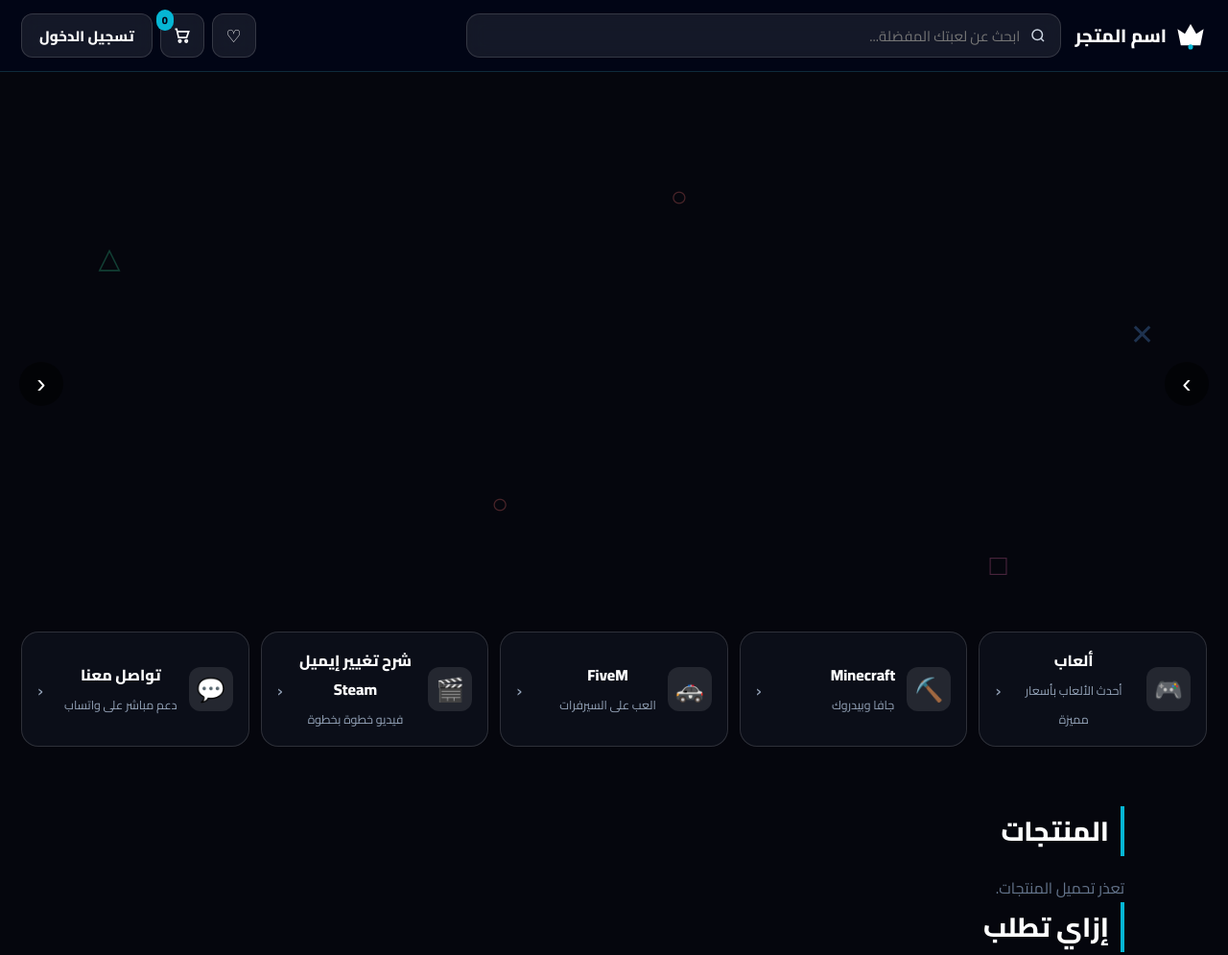
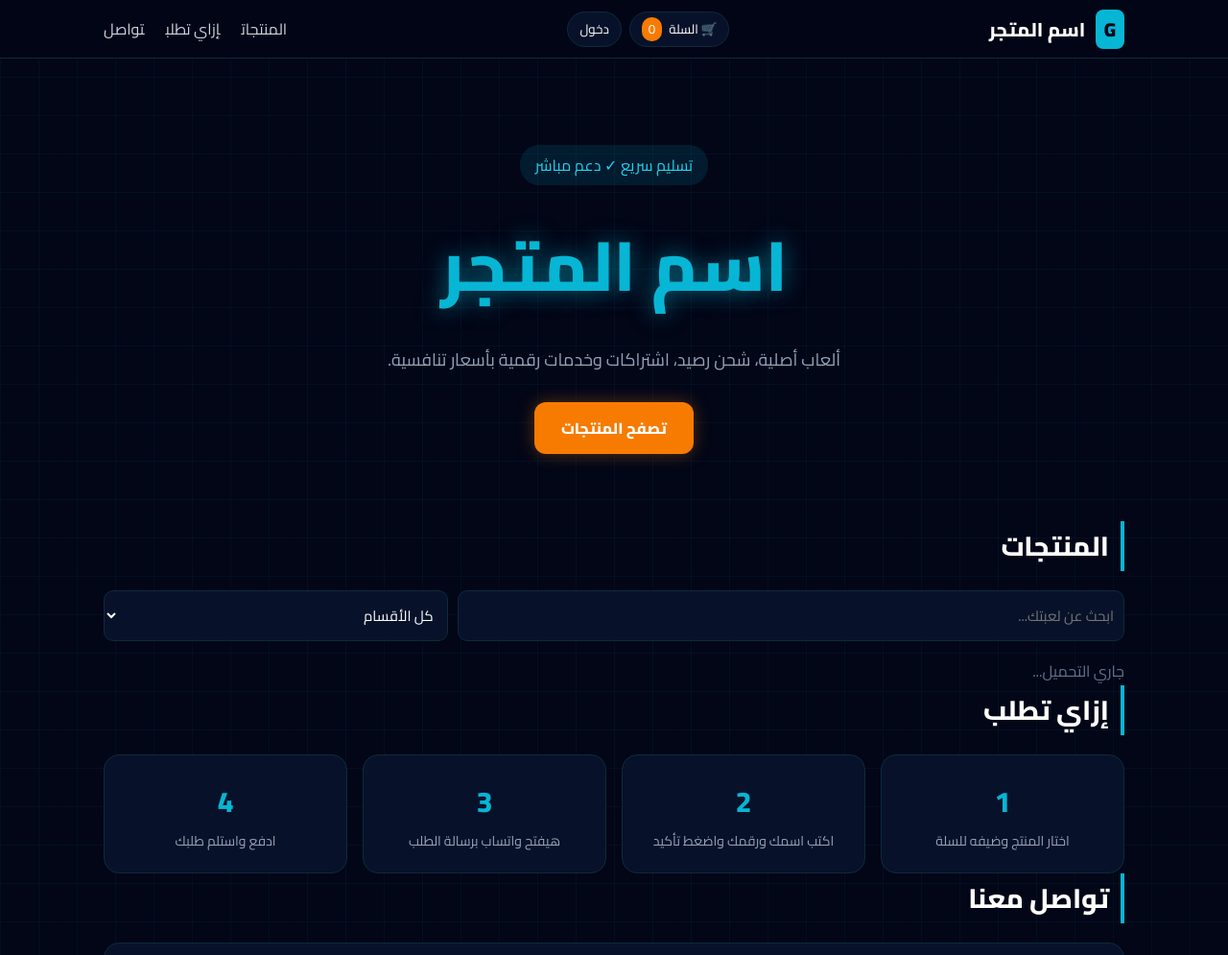
Before and after one commit to AlgokarSief/game-store, a plain HTML site: page index.html in a window 1280 px wide. Shown: the top 995 px of the page at 96% size. Drawn offline with nearby package versions, Linux system fonts and the light colour scheme; no server answers.

Commit message:
Restore previous homepage

```diff
--- a/index.html
+++ b/index.html
@@ -3,34 +3,20 @@
 <title>اسم المتجر | متجر الألعاب الرقمي</title>
 <meta name="description" content="ألعاب، شحن رصيد، اشتراكات وخدمات رقمية بتسليم سريع ودعم مباشر.">
 <link href="https://fonts.googleapis.com/css2?family=Cairo:wght@400;600;800;900&display=swap" rel="stylesheet">
-<link rel="stylesheet" href="style.css"><link rel="stylesheet" href="shop.css"><link rel="stylesheet" href="home.css"></head><body class="home">
-<header class="top"><div class="bar">
-<a class="logo" href="#top"><svg viewBox="0 0 40 40" width="34" height="34" aria-hidden="true"><path d="M4 12l9 6 7-12 7 12 9-6-4 20H8z" fill="#fff"/><circle cx="20" cy="34" r="3" fill="#06b6d4"/></svg><b class="sn">اسم المتجر</b></a>
-<form class="search" id="sform" autocomplete="off"><svg viewBox="0 0 24 24" width="18" height="18"><circle cx="11" cy="11" r="7" fill="none" stroke="currentColor" stroke-width="2"/><path d="M20 20l-4-4" stroke="currentColor" stroke-width="2"/></svg><input id="q" placeholder="ابحث عن لعبتك المفضلة..."></form>
-<div class="acts"><button id="wishBtn" class="ib" aria-label="المفضلة">♡<i id="wishCount" hidden>0</i></button><button id="cartBtn" class="ib" aria-label="السلة"><svg viewBox="0 0 24 24" width="20" height="20" fill="none" stroke="currentColor" stroke-width="2"><path d="M3 4h2l2.4 10.5h10L20 7H6.2"/><circle cx="9" cy="19" r="1.5"/><circle cx="17" cy="19" r="1.5"/></svg><i id="cartCount">0</i></button><button id="userBtn" class="tb">تسجيل الدخول</button><a id="adminLink" class="tb solid" href="admin.html" hidden>لوحة التحكم</a></div>
-</div></header>
-<section class="hero" id="top">
-<div class="slides" id="slides"></div><div class="shade"></div>
-<div class="shapes" aria-hidden="true"><span class="s1">△</span><span class="s2">○</span><span class="s3">✕</span><span class="s4">□</span><span class="s5">○</span></div>
-<div class="strip" id="strip"></div>
-<div class="cap" id="cap"></div>
-<button class="arr prev" id="prev" aria-label="السابق">›</button><button class="arr next" id="next" aria-label="التالي">‹</button>
-<div class="dots" id="dots"></div>
-<div class="cats" id="catCards">
-<a class="cc" href="#products" data-cat="ألعاب"><span class="ci">🎮</span><span><b>ألعاب</b><small>أحدث الألعاب بأسعار مميزة</small></span><em>‹</em></a>
-<a class="cc" href="#products" data-q="minecraft"><span class="ci">⛏️</span><span><b>Minecraft</b><small>جافا وبيدروك</small></span><em>‹</em></a>
-<a class="cc" href="#products" data-q="fivem"><span class="ci">🚓</span><span><b>FiveM</b><small>العب على السيرفرات</small></span><em>‹</em></a>
-<a class="cc" href="tutorial.html"><span class="ci">🎬</span><span><b>شرح تغيير إيميل Steam</b><small>فيديو خطوة بخطوة</small></span><em>‹</em></a>
-<a class="cc" href="#contact"><span class="ci">💬</span><span><b>تواصل معنا</b><small>دعم مباشر على واتساب</small></span><em>‹</em></a>
-</div></section>
-<main>
-<section id="products" class="wrap"><div class="sh"><h2>المنتجات</h2><div class="chips" id="chips"></div></div>
-<div id="grid" class="pgrid"><p class="muted">جاري التحميل...</p></div></section>
+<link rel="stylesheet" href="style.css"><link rel="stylesheet" href="shop.css"></head><body>
+<header><div class="wrap nav"><a class="logo" href="#top"><span>G</span> <b class="sn">اسم المتجر</b></a>
+<div class="hr"><button id="cartBtn" class="pill">🛒 السلة <i id="cartCount">0</i></button><button id="userBtn" class="pill">دخول</button><button id="burger" aria-label="القائمة">☰</button></div>
+<nav id="menu"><a href="#products">المنتجات</a><a href="#how">إزاي تطلب</a><a href="#contact">تواصل</a><a href="admin.html" id="adminLink" hidden>لوحة التحكم</a></nav></div></header>
+<section class="hero" id="top"><div class="wrap"><p class="tag">تسليم سريع ✓ دعم مباشر</p>
+<h1><b class="sn">اسم المتجر</b></h1><p class="sub">ألعاب أصلية، شحن رصيد، اشتراكات وخدمات رقمية بأسعار تنافسية.</p>
+<div class="btns"><a class="btn" href="#products">تصفح المنتجات</a></div></div></section>
+<section id="products" class="wrap"><h2>المنتجات</h2>
+<div class="tools"><input id="q" placeholder="ابحث عن لعبتك..."><select id="cat"><option value="">كل الأقسام</option></select></div>
+<div id="grid" class="grid prods"><p class="muted">جاري التحميل...</p></div></section>
 <section id="how" class="wrap"><h2>إزاي تطلب</h2><div class="grid steps">
 <div class="card"><b>1</b><p>اختار المنتج وضيفه للسلة</p></div><div class="card"><b>2</b><p>اكتب اسمك ورقمك واضغط تأكيد</p></div><div class="card"><b>3</b><p>هيفتح واتساب برسالة الطلب</p></div><div class="card"><b>4</b><p>ادفع واستلم طلبك</p></div></div></section>
 <section id="contact" class="wrap"><h2>تواصل معنا</h2><div class="card contact"><p>واتساب: <a id="waLink" href="#">قريبا</a></p></div></section>
-</main>
-<footer><p><a href="tutorial.html" style="color:#22d3ee">🎬 شرح تغيير إيميل Steam</a></p><p>© <span class="sn">اسم المتجر</span></p><p class="muted" style="font-size:12px;margin-top:6px">صور الألعاب من متجر Steam الرسمي.</p></footer>
+<footer><p><a href="tutorial.html" style="color:#22d3ee">🎬 شرح تغيير إيميل Steam</a></p><p>© <span class="sn">اسم المتجر</span></p></footer>
 <div id="modal" class="modal" hidden><div class="box"><button class="x" id="closeModal">✕</button><div id="modalBody"></div></div></div>
 <div id="toast" class="toast" hidden></div>
 <script src="https://cdn.jsdelivr.net/npm/@supabase/supabase-js@2"></script>
```
